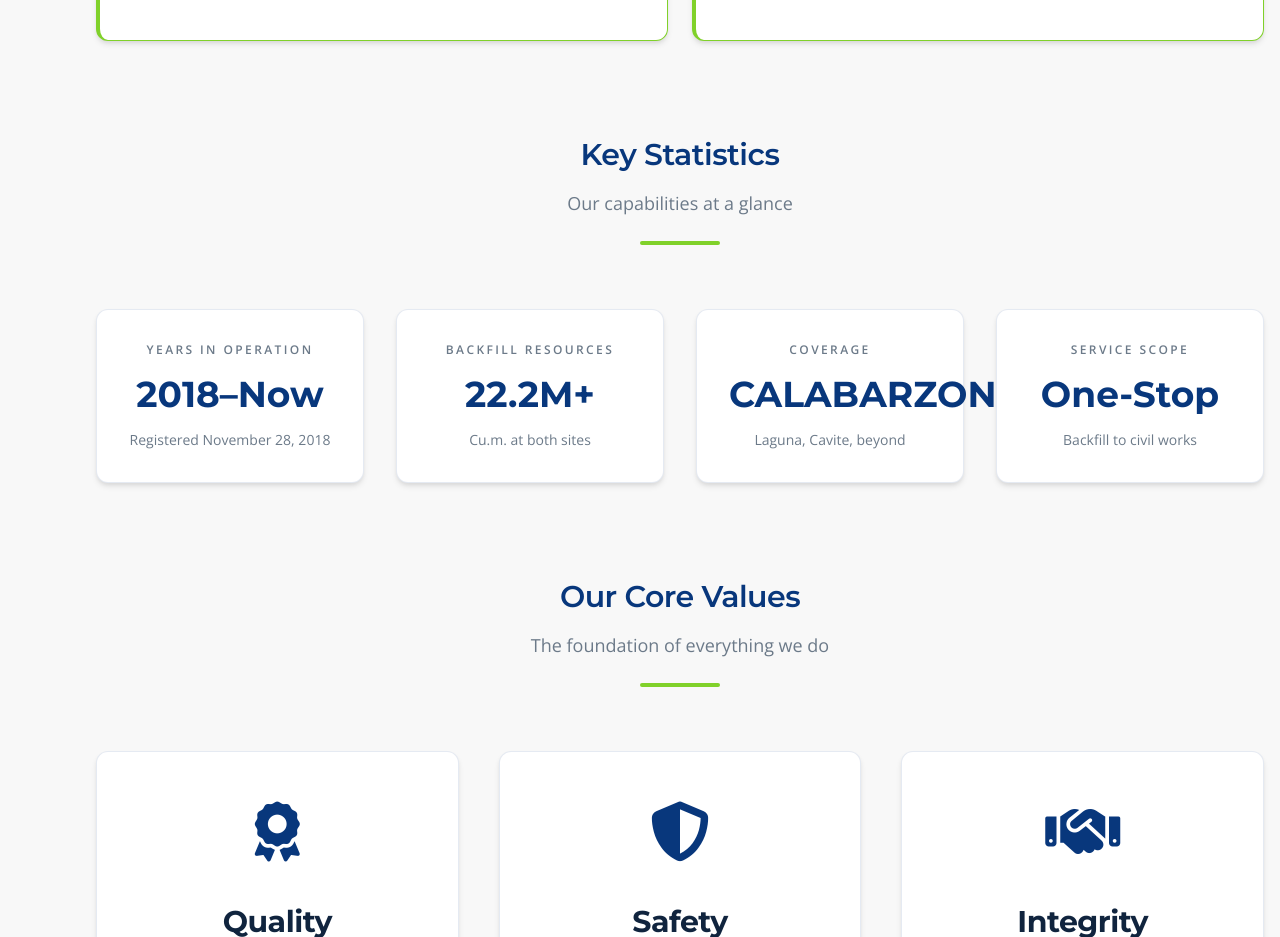
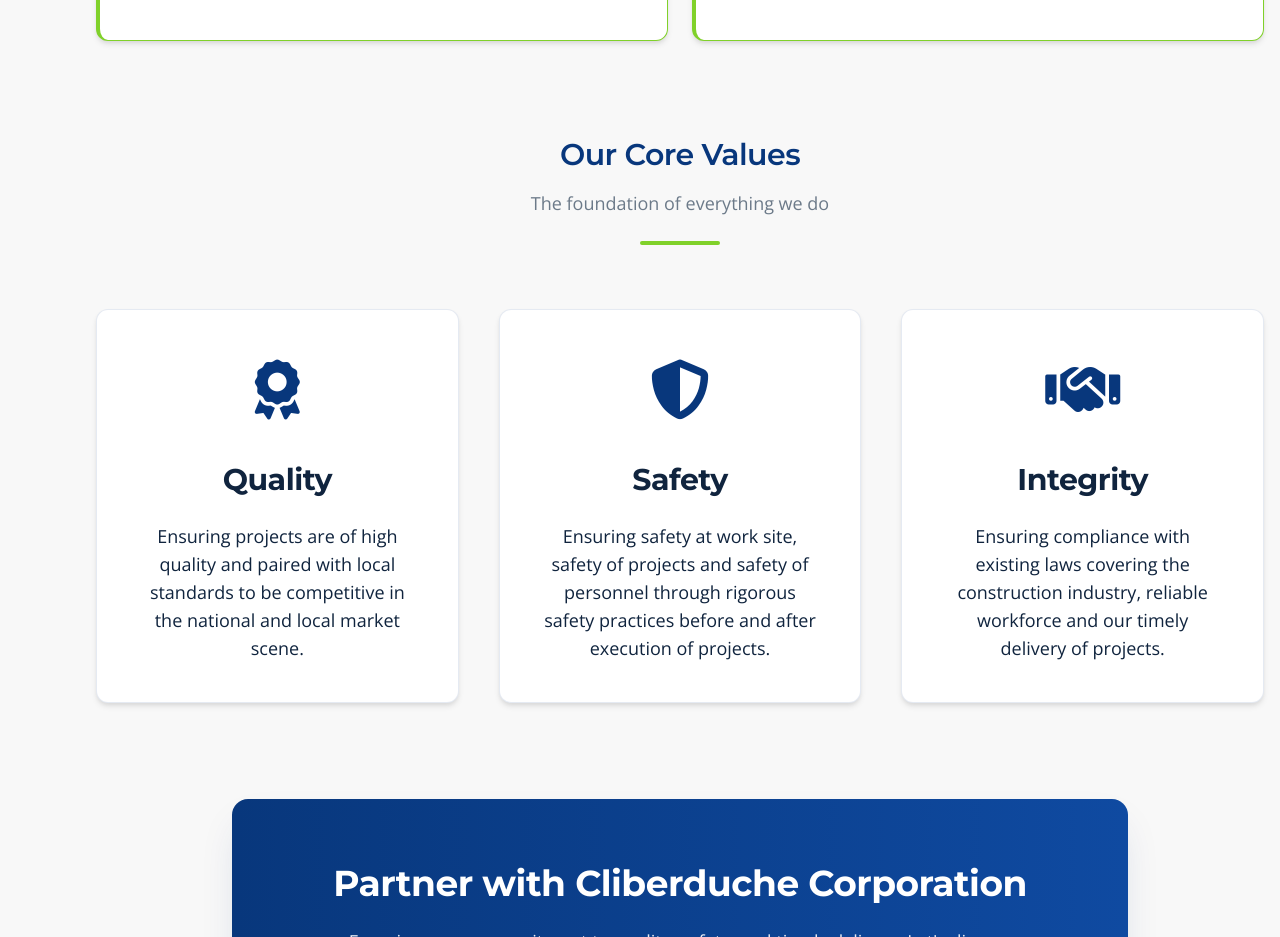
Before and after one commit to CarlAbigania/Cliberduche-Portfolio, a React (Vite) app: page / in a window 1280 px wide. Shown: the part 2040-2977 px from the top of the page. Built offline with nearby package versions, Linux system fonts and the light colour scheme.

Commit message:
remove the key statistics section

```diff
--- a/src/components/AboutUs.jsx
+++ b/src/components/AboutUs.jsx
@@ -149,38 +149,6 @@ const AboutUs = () => {
           </div>
         </div>
 
-        {/* Key Statistics */}
-        <div className="mb-24">
-          <div className="text-center mb-16">
-            <h3 className="text-primary mb-4">Key Statistics</h3>
-            <p className="text-gray text-lg">Our capabilities at a glance</p>
-            <div className="section-title-underline"></div>
-          </div>
-
-          <div className="grid grid-cols-1 md:grid-cols-2 lg:grid-cols-4 gap-8">
-            <div className="premium-card p-8 text-center hover:border-secondary/50">
-              <p className="text-xs uppercase tracking-[0.2em] text-gray font-semibold mb-4">Years in Operation</p>
-              <p className="text-3xl md:text-4xl font-mont font-bold text-primary">2018–Now</p>
-              <p className="text-sm text-gray mt-4">Registered November 28, 2018</p>
-            </div>
-            <div className="premium-card p-8 text-center hover:border-secondary/50">
-              <p className="text-xs uppercase tracking-[0.2em] text-gray font-semibold mb-4">Backfill Resources</p>
-              <p className="text-3xl md:text-4xl font-mont font-bold text-primary">22.2M+</p>
-              <p className="text-sm text-gray mt-4">Cu.m. at both sites</p>
-            </div>
-            <div className="premium-card p-8 text-center hover:border-secondary/50">
-              <p className="text-xs uppercase tracking-[0.2em] text-gray font-semibold mb-4">Coverage</p>
-              <p className="text-3xl md:text-4xl font-mont font-bold text-primary">CALABARZON+</p>
-              <p className="text-sm text-gray mt-4">Laguna, Cavite, beyond</p>
-            </div>
-            <div className="premium-card p-8 text-center hover:border-secondary/50">
-              <p className="text-xs uppercase tracking-[0.2em] text-gray font-semibold mb-4">Service Scope</p>
-              <p className="text-3xl md:text-4xl font-mont font-bold text-primary">One-Stop</p>
-              <p className="text-sm text-gray mt-4">Backfill to civil works</p>
-            </div>
-          </div>
-        </div>
-
         {/* Core Values */}
         <div className="mb-24">
           <div className="text-center mb-16">
```
